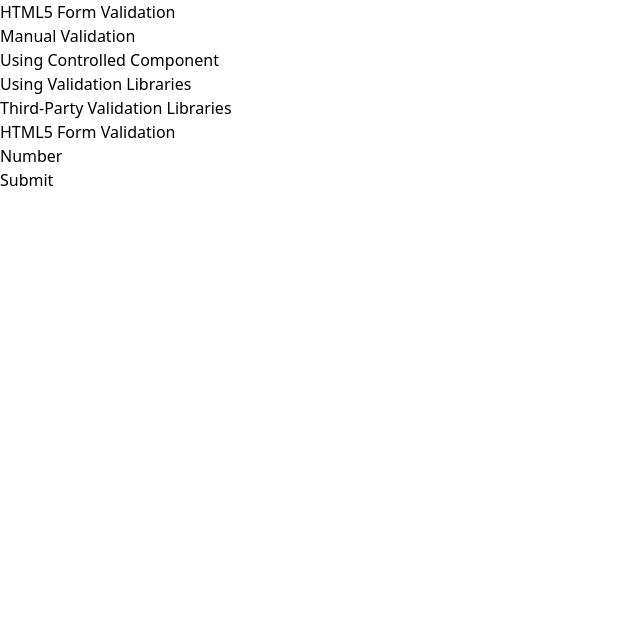
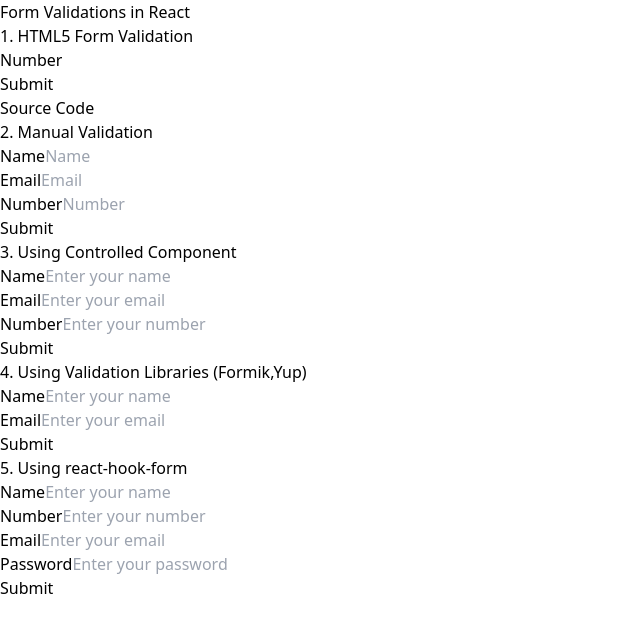
Before and after one commit to aryyan0701/react_form_validations, a React (Vite) app: page / in a window 1280 px wide. Shown: the top 632 px of the page, without its empty margins (0-640 px from the left). Built offline with nearby package versions, Linux system fonts and the light colour scheme.

Commit message:
add some changes

```diff
--- a/package.json
+++ b/package.json
@@ -14,6 +14,7 @@
     "react": "^18.2.0",
     "react-dom": "^18.2.0",
     "react-hook-form": "^7.51.4",
+    "react-modal": "^3.16.1",
     "react-router-dom": "^6.23.1",
     "yup": "^1.4.0"
   },
--- a/src/App.jsx
+++ b/src/App.jsx
@@ -1,13 +1,20 @@
 import React from 'react'
-import { BrowserRouter as Router, Routes, Route, Link } from 'react-router-dom';
 import Navbar from './components/Navbar';
-// import Validation_1 from './components/Validation_1';
+import Validation_1 from './components/Validation_1';
+import Validation_2 from './components/Validation_2';
+import Validation_3 from './components/Validation_3';
+import Validation_4 from './components/Validation_4';
+import Validation_5 from './components/Validation_5';
 
 function App() {
   return (
       <div className='bg-slate-300'>
       <Navbar/>
-      {/* <Validation_1/> */}
+      <Validation_1/>
+      <Validation_2/>
+      <Validation_3/>
+      <Validation_4/>
+      <Validation_5/>
       </div>
   )
 }
--- a/src/components/Navbar.jsx
+++ b/src/components/Navbar.jsx
@@ -1,34 +1,11 @@
-import React, {useState } from 'react'
-import Validation_1 from "./Validation_1"
-import Validation_2 from './Validation_2'
-import Validation_3 from './Validation_3';
-import Validation_4 from './Validation_4';
-import Validation_5 from './Validation_5';
+import React from 'react';
 
 function Navbar() {
-    const [activeComponent, setActiveComponent] = useState('Validation_1');
-
-    const handleComponentChange = (componentName) => {
-      setActiveComponent(componentName);
-    };
   return (
     <>
-    <div className='w-full h-[4rem] bg-neutral-400 text-gray-800 flex flex-row items-center justify-between p-5'>
-        <div className='text-xl font-semibold cursor-pointer hover:scale-110 transition-transform' onClick={() => handleComponentChange('Validation_1')}>HTML5 Form Validation</div>
-        <div className='text-xl font-semibold cursor-pointer hover:scale-110 transition-transform' onClick={() => handleComponentChange('Validation_2')}>Manual Validation</div>
-        <div className='text-xl font-semibold cursor-pointer hover:scale-110 transition-transform' onClick={() => handleComponentChange('Validation_3')}>Using Controlled Component</div>
-        <div className='text-xl font-semibold cursor-pointer hover:scale-110 transition-transform' onClick={() => handleComponentChange('Validation_4')}>Using Validation Libraries</div>
-        <div className='text-xl font-semibold cursor-pointer hover:scale-110 transition-transform' onClick={() => handleComponentChange('Validation_5')}>Third-Party Validation Libraries</div>
+    <div className='w-full h-[4rem] bg-neutral-400 text-gray-800 p-5'>
+        <h2 className='text-xl font-semibold'>Form Validations in React</h2>
     </div>
-
-    <div>
-        {activeComponent === 'Validation_1' &&  <Validation_1/>}
-        {activeComponent === 'Validation_2' && <Validation_2 />}
-        {activeComponent === 'Validation_3' && <Validation_3/>}
-        {activeComponent === 'Validation_4' && <Validation_4/>}
-        {activeComponent === 'Validation_5' && <Validation_5/>}
-      </div>
-
     </>
   )
 }
--- a/src/components/Validation_1.jsx
+++ b/src/components/Validation_1.jsx
@@ -1,11 +1,21 @@
-import React from 'react';
+import React, { useState } from 'react';
+import Modal from 'react-modal';
+import form_1 from "../assets/form_1.png";
 
-const Validation_1 = () => (
-  <div className="flex flex-col items-center justify-center min-h-screen bg-gray-100">
-    <div className='w-[25rem] h-[4rem] bg-neutral-300 text-center mb-10 items-center pt-3 rounded'>
-        <h2 className='text-2xl text-black '>HTML5 Form Validation</h2>
+Modal.setAppElement('#root'); // Assuming your root element has an id of 'root'
+
+const Validation_1 = () => {
+  const [modalIsOpen, setModalIsOpen] = useState(false);
+
+  const openModal = () => setModalIsOpen(true);
+  const closeModal = () => setModalIsOpen(false);
+
+  return (
+    <div className="flex flex-col items-center justify-start min-h-screen bg-gray-100 overflow-x-hidden">
+      <div className='w-[20rem] h-[4rem] bg-neutral-300 text-center mb-10 items-center pt-3 mt-10 rounded'>
+        <h2 className='text-2xl text-black font-semibold '>1. HTML5 Form Validation</h2>
       </div>
-    <form className="bg-white p-6 rounded shadow-md w-full max-w-sm mt-10">
+      <form className="bg-gray-200 p-6 rounded shadow-md w-full max-w-sm">
         <div className="mb-4">
           <label htmlFor="numberInput" className="block text-gray-700 text-sm font-bold mb-2">
             Number
@@ -16,19 +26,43 @@ const Validation_1 = () => (
             pattern="\d+"
             title="Only numbers are allowed"
             id="numberInput"
-          className="shadow appearance-none border rounded w-full py-2 px-3 text-gray-700 leading-tight focus:outline-none focus:shadow-outline"
+            className="shadow appearance-none border rounded w-full py-2 px-3 text-gray-700 leading-tight focus:outline-none focus:ring focus:border-blue-300"
           />
         </div>
         <div className="flex items-center justify-between">
           <button
             type="submit"
-          className="bg-blue-500 hover:bg-blue-700 text-white font-bold py-2 px-4 rounded focus:outline-none focus:shadow-outline"
+            className="bg-blue-500 hover:bg-blue-700 text-white font-bold py-2 px-4 rounded focus:outline-none focus:ring focus:ring-blue-300"
           >
             Submit
           </button>
         </div>
       </form>
+      <div className='flex justify-end w-full max-w-sm mt-4'>
+        <button
+          onClick={openModal}
+          className='bg-gray-300 hover:bg-gray-400 text-black font-bold py-2 px-4 rounded focus:outline-none focus:ring focus:ring-gray-300'
+        >
+          Source Code
+        </button>
+      </div>
+      <Modal
+        isOpen={modalIsOpen}
+        onRequestClose={closeModal}
+        contentLabel="Source Code Modal"
+        className="modal"
+        overlayClassName="overlay"
+      >
+        <div className="flex justify-between items-center">
+          <h2 className="text-2xl font-bold">Source Code</h2>
+          <button onClick={closeModal} className="close-button">Close</button>
+        </div>
+        <div className="mt-4">
+          <img src={form_1} alt="Source Code" className="w-full h-auto rounded" />
+        </div>
+      </Modal>
     </div>
   );
+}
 
 export default Validation_1;
--- a/src/components/Validation_2.jsx
+++ b/src/components/Validation_2.jsx
@@ -31,9 +31,9 @@ const Validation_2 = () => {
   };
 
   return (
-    <div className="flex flex-col items-center justify-center min-h-screen bg-gray-100">
-          <div className='w-[25rem] h-[4rem] bg-neutral-300 text-center mb-10 items-center pt-3 rounded'>
-        <h2 className='text-2xl text-black '>Manual Validation</h2>
+    <div className="flex flex-col items-center justify-start min-h-screen bg-gray-100">
+          <div className='w-[20rem] h-[4rem] bg-neutral-300 text-center mb-10 items-center pt-3 rounded'>
+        <h2 className='text-2xl text-black font-semibold'>2. Manual Validation</h2>
     </div>
       <form onSubmit={handleSubmit} className="bg-white p-6 rounded shadow-md w-full max-w-sm">
         <div className="mb-4">
--- a/src/components/Validation_3.jsx
+++ b/src/components/Validation_3.jsx
@@ -46,9 +46,9 @@ const Validation_3 = () => {
   };
 
   return (
-    <div className="flex flex-col items-center justify-center min-h-screen bg-gray-100">
-          <div className='w-[25rem] h-[4rem] bg-neutral-300 text-center mb-10 items-center pt-3 rounded'>
-        <h2 className='text-2xl text-black '>Using Controlled Component</h2>
+    <div className="flex flex-col items-center justify-start min-h-screen bg-gray-100">
+          <div className='w-[20rem] h-[5rem] bg-neutral-300 text-center mb-10 items-center pt-3 rounded'>
+        <h2 className='text-2xl text-black font-semibold'>3. Using Controlled Component</h2>
     </div>
       <form onSubmit={handleSubmit} className="bg-white p-6 rounded shadow-md w-full max-w-sm">
       <div className="mb-4">
--- a/src/components/Validation_4.jsx
+++ b/src/components/Validation_4.jsx
@@ -17,9 +17,9 @@ const Validation_4 = () => (
       }}
     >
       {() => (
-         <div className="flex flex-col items-center justify-center min-h-screen">
-         <div className='w-[25rem] h-[5rem] bg-neutral-300 text-center mb-10 items-center pt-3 rounded'>
-                 <h2 className='text-2xl text-black '>Using Validation Libraries (Formik,Yup)</h2>
+         <div className="flex flex-col items-center justify-start min-h-screen">
+         <div className='w-[20rem] h-[5rem] bg-neutral-300 text-center mb-10 items-center pt-3 rounded'>
+                 <h2 className='text-2xl text-black font-semibold'>4. Using Validation Libraries (Formik,Yup)</h2>
              </div>
         <Form  className="bg-white p-6 rounded shadow-md w-full max-w-sm">
           <div className="mb-4">
--- a/src/components/Validation_5.jsx
+++ b/src/components/Validation_5.jsx
@@ -7,9 +7,9 @@ const Validation_5 = () => {
 
   return (
 
-    <div className="flex flex-col items-center justify-center min-h-screen">
-    <div className='w-[25rem] h-[4rem] bg-neutral-300 text-center mb-10 items-center pt-3 rounded'>
-            <h2 className='text-2xl text-black '>Using react-hook-form</h2>
+    <div className="flex flex-col items-center justify-start min-h-screen">
+    <div className='w-[20rem] h-[4rem] bg-neutral-300 text-center mb-10 items-center pt-3 rounded'>
+            <h2 className='text-2xl text-black font-semibold'>5. Using react-hook-form</h2>
         </div>
       <form onSubmit={handleSubmit(onSubmit)} className="bg-white shadow-md rounded px-8 pt-6 pb-8">
         <div className="mb-4">
--- a/src/index.css
+++ b/src/index.css
@@ -1,3 +1,25 @@
 @tailwind base;
 @tailwind components;
 @tailwind utilities;
+
+.modal {
+  @apply absolute top-1/2 left-1/2 transform -translate-x-1/2 -translate-y-1/2 bg-gray-300 p-6 rounded-lg shadow-lg outline-none w-full max-w-full lg:max-w-[55rem] max-h-[40rem] overflow-y-auto pt-5;
+  transition: opacity 0.5s ease, transform 0.5s ease;
+}
+
+.modal-open {
+  @apply opacity-100;
+}
+
+.modal-close {
+  @apply opacity-0;
+  pointer-events: none;
+}
+
+.overlay {
+  @apply fixed inset-0 bg-gray-800 bg-opacity-50;
+}
+
+.close-button {
+  @apply bg-gray-400 hover:bg-gray-500 text-black font-bold py-2 px-4 rounded focus:outline-none focus:ring focus:ring-red-300;
+}
```
Also changed, not shown: src/assets/form_1.png (added), 1 other file (tests, documents, lock files or other folders). Lines whose indentation alone changed are shown as unchanged.
